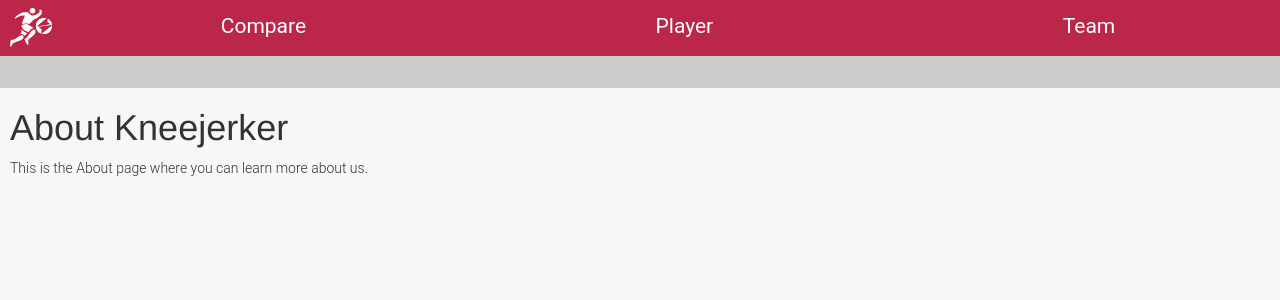
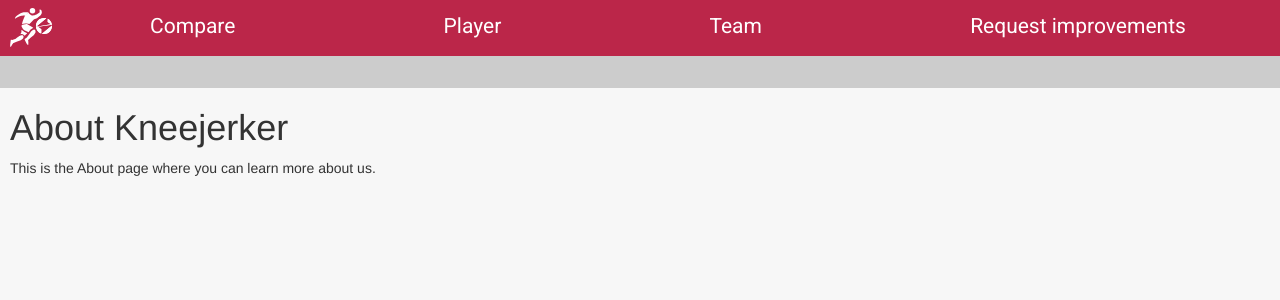
Before and after one commit to thenoise360/Kneejerker, a Flask app: page / in a window 1280 px wide. Shown: the top 300 px of the page. Run offline with Flask 3, Linux system fonts and the light colour scheme; some libraries are stand-ins or nearby versions.

Commit message:
Added feedback, updated font issue, fixes to local app link.

```diff
--- a/FPL_site/static/content/Style.css
+++ b/FPL_site/static/content/Style.css
@@ -50,7 +50,7 @@ html, body {
     width: 100%;
     height: 100%;
     position: absolute;
-    font-family: 'Roboto Light', 'Trebuchet MS', 'Lucida Sans Unicode', 'Lucida Grande', 'Lucida Sans', Arial, sans-serif;
+    font-family: 'Roboto Light', 'Helvetica', 'Segoe UI' Arial, sans-serif;
     background-color: #f7f7f7;
     overflow-x: hidden;
 }
--- a/FPL_site/templates/layout.html
+++ b/FPL_site/templates/layout.html
@@ -4,9 +4,11 @@
     <meta charset="UTF-8">
     <meta name="viewport" content="width=device-width, initial-scale=1">
     <title>Kneejerker</title>
+    <link href="https://fonts.googleapis.com/css2?family=Roboto&display=swap"rel="stylesheet">
     <link rel="stylesheet" href="{{ url_for('static', filename='content/bootstrap.min.css') }}">
     <link rel="stylesheet" href="{{ url_for('static', filename='content/Style.css') }}">
     <link rel="icon" href="{{ url_for('static', filename='content/favicon.svg') }}" type="image/x-icon">
+    <link rel="manifest" href="assets/site.webmanifest">
     <link href="https://fonts.googleapis.com/icon?family=Material+Icons" rel="stylesheet">
     <link href="https://cdnjs.cloudflare.com/ajax/libs/select2/4.0.13/css/select2.min.css" rel="stylesheet" />
 </head>
@@ -18,6 +20,7 @@
                 <li><a href="{{ url_for('compare') }}" id="compare-link" data-content="compare" class="listItem">Compare</a></li>
                 <li><a href="{{ url_for('players') }}" id="players-link" data-content="players" class="listItem">Player</a></li>
                 <li><a href="{{ url_for('team') }}" id="team-link" data-content="team" class="listItem">Team</a></li>
+                <li><a href="https://kneejerker.canny.io/user-feedback/" id="team-link" data-content="team" class="listItem">Request improvements</a></li>
             </ul>
         </nav>
         <div class="mobile-menu">
@@ -30,6 +33,7 @@
                 <a href="{{ url_for('compare') }}" id="compare-link" data-content="compare" class="listItem">Compare</a>
                 <a href="{{ url_for('players') }}" id="players-link" data-content="players" class="listItem">Player</a>
                 <a href="{{ url_for('team') }}" id="team-link" data-content="team" class="listItem">Team</a>
+                <a href="https://kneejerker.canny.io/user-feedback/" id="team-link" data-content="team" class="listItem">Request improvements</a>
             </div>
         </div>
     </header>
```
Also changed, not shown: .webmanifest (added), FPL_site/static/content/favicon - black.svg (added), FPL_site/static/content/favicon - white.svg (added), FPL_site/static/content/logo - black.svg (added), FPL_site/static/content/logo - white.svg (added).
